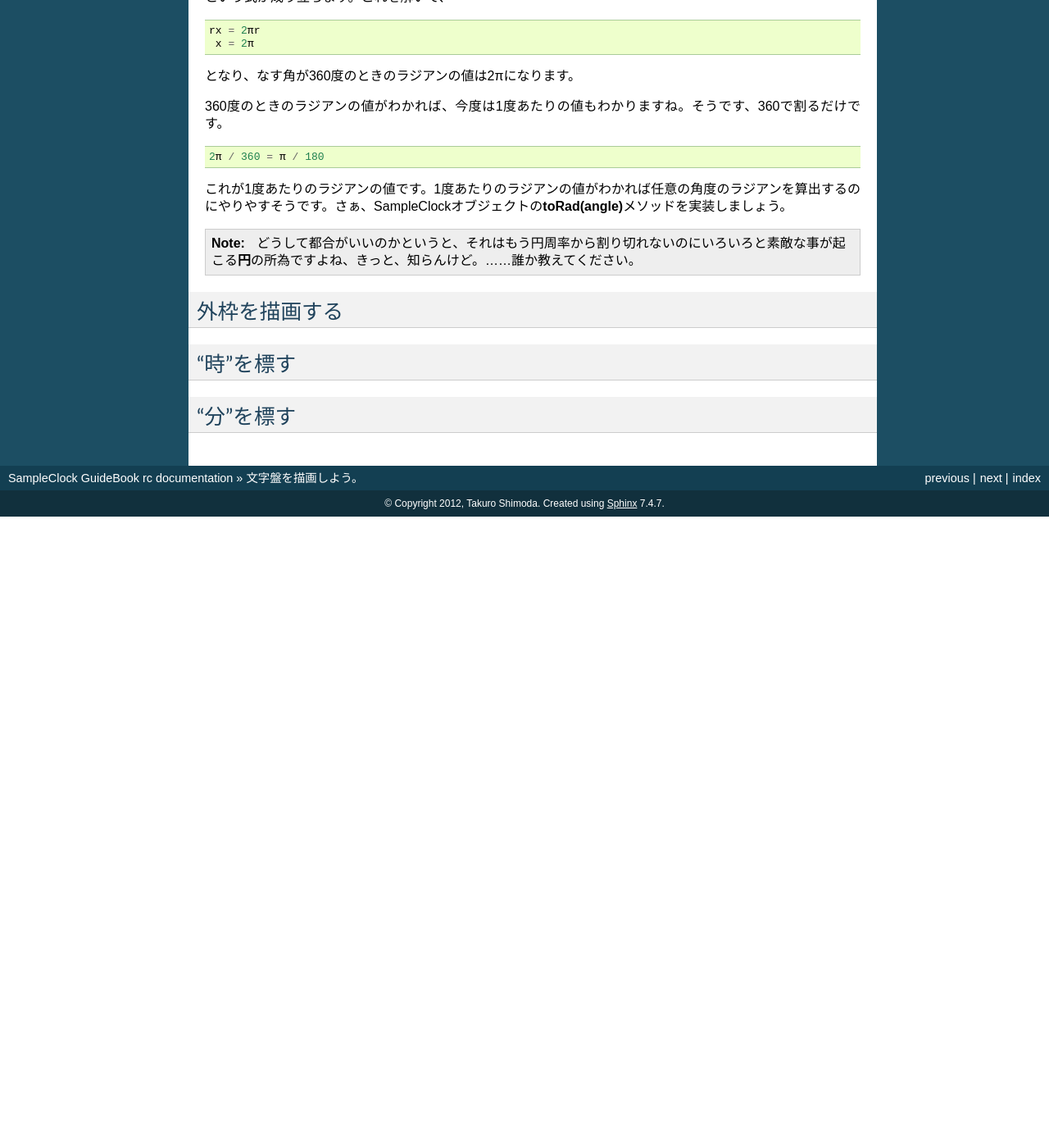
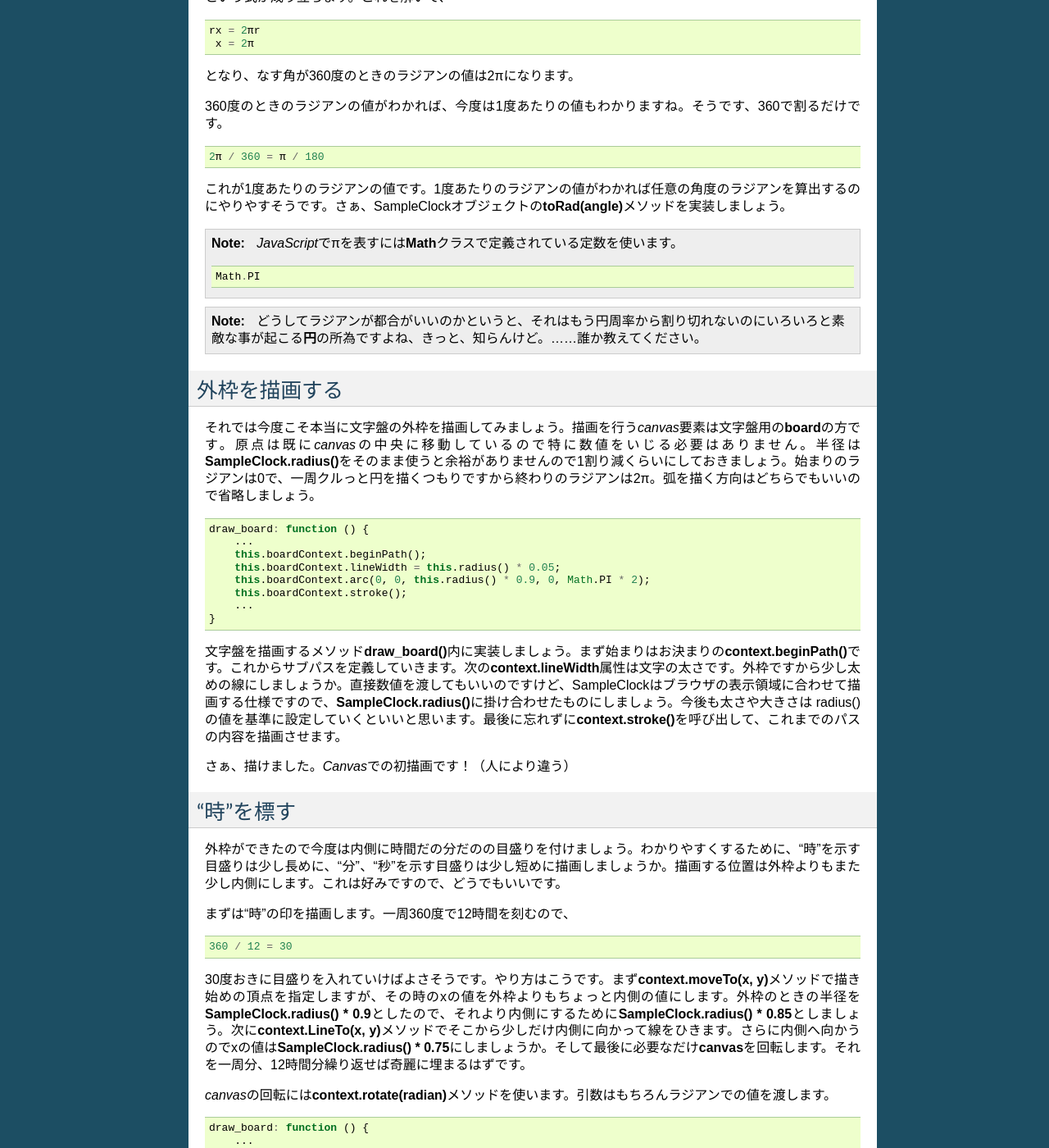
Before and after one commit to tactactad/SampleClock, a Sphinx documentation site: the page built from docs/source/canvas.rst, in a window 1280 px wide and 1400 px high, scrolled down 4172 px. Shown: the whole window at 82% size. Built offline with Sphinx 7.4.7, drawn with Linux system fonts in a browser that asks for light colours; before the commit the page ends 4802 px from its top, so only the background shows below that; some of the changed text lies outside the part shown.

Commit message:
write canvas.rst

```diff
--- a/docs/source/canvas.rst
+++ b/docs/source/canvas.rst
@@ -119,7 +119,7 @@ SampleClockではコンストラクタ内でcanvas要素のオブジェクトを
 * anticlockwise
     円弧を描画する方向を真偽値で指定します。初期値は **false** で右回りに、 **true** を指定すると左回りになります。省略可能です。
 
-メソッドの詳細がわかったところで早速。の前に一仕掛けしておきましょう。それは *canvas* 要素の原点の位置です。現在の原点の位置は *canvas* 要素上でも左上端にありますが、それを中心の位置にしておきたいのです。SampleClockではアナログ時計を再現したいのですから、円や円弧、円周上の位置が重要になります。 **arc** メソッドを見てもお分かりのとおり円の中心を指定したりするので、*canvas* 上の原点も中心にあった方が何かと都合がいいのです。わざわざ他の値を設定する面倒もありません。
+メソッドの詳細がわかったところで早速。の前に一仕掛けしておきましょう。それは *canvas* 要素の原点の位置です。現在の原点の位置は *canvas* 要素上でも左上端にありますが、それを中心の位置にしておきたいのです。SampleClockではアナログ時計を再現したいのですから、円や円弧、円周上の位置が重要になります。 **arc** メソッドを見てもお分かりのとおり円の中心を指定したりするので、 *canvas* 上の原点も中心にあった方が何かと都合がいいのです。わざわざ他の値を設定する面倒もありません。
 
 *Canvas* の座標平面を移動させるには **translate(x, y)** メソッドを使います。二つの *canvas* 要素を横幅、縦幅半分の位置までずらします。
 
@@ -139,10 +139,10 @@ SampleClockではコンストラクタ内でcanvas要素のオブジェクトを
 
 さぁ、それでは満を持して円を……。の前に、ラジアン、ラジアンって何だ？　ていう私にもう少しお付き合いください。
 
-radianって
+radianってなんなの
 ==============================
 
-*Canvas* では角度の大きさを渡すのにラジアンという単位を使います。これは *Canvas* に限ったことではなくて、グラフィックの世界ではよくある事です。私の頃には基礎解析（とか数II）で学習した記憶があります。三角関数で何やら計算に励んでいました。実は嫌いではありませんでしたよ、本当に ;-)　ただすっかりと忘れていましたが。
+*Canvas* では角度の大きさを渡すのにラジアンという単位を使います。これは *Canvas* に限ったことではなくて、グラフィックの世界ではよくある事です。私の頃には基礎解析（とか数II）で学習した記憶があります。三角関数で何やら計算に励んでいました。実は嫌いではありませんでしたよ、本当に ;-)　ただすっかりと忘れていただけです。
 
 では、ラジアンというのは何なのでしょう。私大好き、みんな大好きWikipediaさんによりますと、 ::
 
@@ -180,13 +180,68 @@ Wikipediaさんに解説用の画像もあったので拝借してきました
 
 .. note::
 
- どうして都合がいいのかというと、それはもう円周率から割り切れないのにいろいろと素敵な事が起こる **円** の所為ですよね、きっと、知らんけど。……誰か教えてください。
+ *JavaScript* でπを表すには **Math** クラスで定義されている定数を使います。 ::
+
+  Math.PI
+
+.. note::
+
+ どうしてラジアンが都合がいいのかというと、それはもう円周率から割り切れないのにいろいろと素敵な事が起こる **円** の所為ですよね、きっと、知らんけど。……誰か教えてください。
 
 外枠を描画する
 ==============================
 
+それでは今度こそ本当に文字盤の外枠を描画してみましょう。描画を行う *canvas* 要素は文字盤用の **board** の方です。原点は既に *canvas* の中央に移動しているので特に数値をいじる必要はありません。半径は **SampleClock.radius()** をそのまま使うと余裕がありませんので1割り減くらいにしておきましょう。始まりのラジアンは0で、一周クルっと円を描くつもりですから終わりのラジアンは2π。弧を描く方向はどちらでもいいので省略しましょう。
+
+.. code-block:: javascript
+
+ draw_board: function () {
+     ...
+     this.boardContext.beginPath();
+     this.boardContext.lineWidth = this.radius() * 0.05;
+     this.boardContext.arc(0, 0, this.radius() * 0.9, 0, Math.PI * 2);
+     this.boardContext.stroke();
+     ...
+ }
+
+文字盤を描画するメソッド **draw_board()** 内に実装しましょう。まず始まりはお決まりの **context.beginPath()** です。これからサブパスを定義していきます。次の **context.lineWidth** 属性は文字の太さです。外枠ですから少し太めの線にしましょうか。直接数値を渡してもいいのですけど、SampleClockはブラウザの表示領域に合わせて描画する仕様ですので、 **SampleClock.radius()** に掛け合わせたものにしましょう。今後も太さや大きさは radius() の値を基準に設定していくといいと思います。最後に忘れずに **context.stroke()** を呼び出して、これまでのパスの内容を描画させます。
+
+さぁ、描けました。 *Canvas* での初描画です！（人により違う）
+
 “時”を標す
 ==============================
 
+外枠ができたので今度は内側に時間だの分だのの目盛りを付けましょう。わかりやすくするために、“時”を示す目盛りは少し長めに、“分”、“秒”を示す目盛りは少し短めに描画しましょうか。描画する位置は外枠よりもまた少し内側にします。これは好みですので、どうでもいいです。
+
+まずは“時”の印を描画します。一周360度で12時間を刻むので、 ::
+
+ 360 / 12 = 30
+
+30度おきに目盛りを入れていけばよさそうです。やり方はこうです。まず **context.moveTo(x, y)** メソッドで描き始めの頂点を指定しますが、その時のxの値を外枠よりもちょっと内側の値にします。外枠のときの半径を **SampleClock.radius() * 0.9** としたので、それより内側にするために **SampleClock.radius() * 0.85** としましょう。次に **context.LineTo(x, y)** メソッドでそこから少しだけ内側に向かって線をひきます。さらに内側へ向かうのでxの値は **SampleClock.radius() * 0.75** にしましょうか。そして最後に必要なだけ **canvas** を回転します。それを一周分、12時間分繰り返せば奇麗に埋まるはずです。
+
+*canvas* の回転には **context.rotate(radian)** メソッドを使います。引数はもちろんラジアンでの値を渡します。
+
+.. code-block:: javascript
+
+ draw_board: function () {
+     ...
+     this.boardContext.beginPath();
+     this.boardContext.lineWidth = this.radius() * 0.03;
+     for (var i = 0; i < 12; i++) {
+         this.boardContext.moveTo(this.radius() * 0.85, 0);
+         this.boardContext.lineTo(this.radius() * 0.75, 0);
+         this.boardContext.rotate(this.toRad(360 / 12));
+     }
+     this.boardContext.stroke();
+     ...
+ }
+
+まずは何はなくとも **context.beginPath()** 、これから始まります。線の太さを少し細くして、 **forループ** を使って12回描画して回転する処理を繰り返します。そして最後の **context.stroke()** 。問題ありませんよね。
+
+
 “分”を標す
 ==============================
+
+“時”の目盛りを入れたので、今度は“分”、“秒”の目盛りを入れましょう。やり方は“時”のときとほとんど同じで、12分割だったものが60分割になるだけです。ただし、“時”の目盛りと重なる部分は必要ないので描画しない方がいいでしょう。
+
+“時”のときのプログラム例を参考に実装してみてください。
--- a/docs/source/clock.rst
+++ b/docs/source/clock.rst
@@ -1,5 +1,5 @@
 ==============================
-時間を描画しよう。
+時刻を描画しよう。
 ==============================
 
 線を引く
```
Also changed, not shown: 1 other file.
